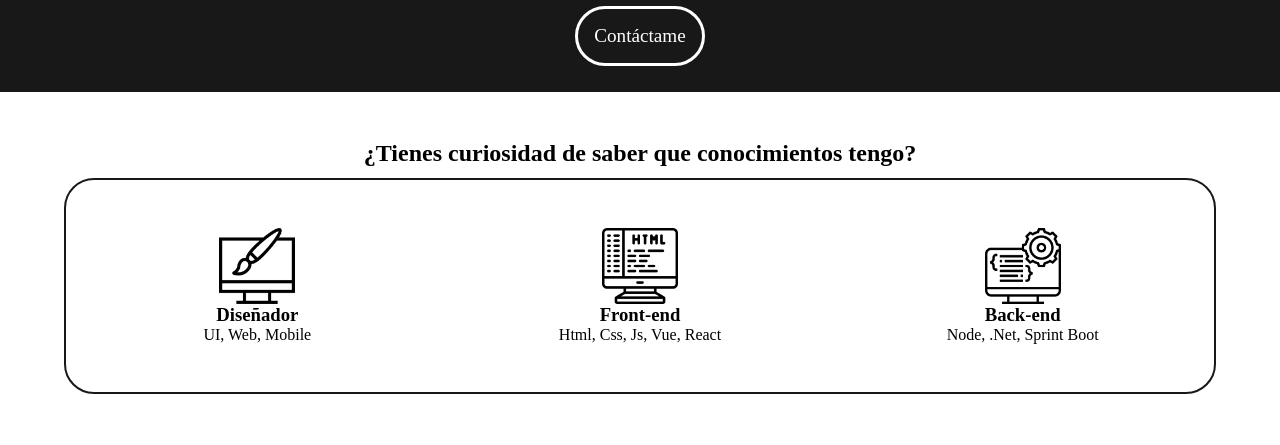
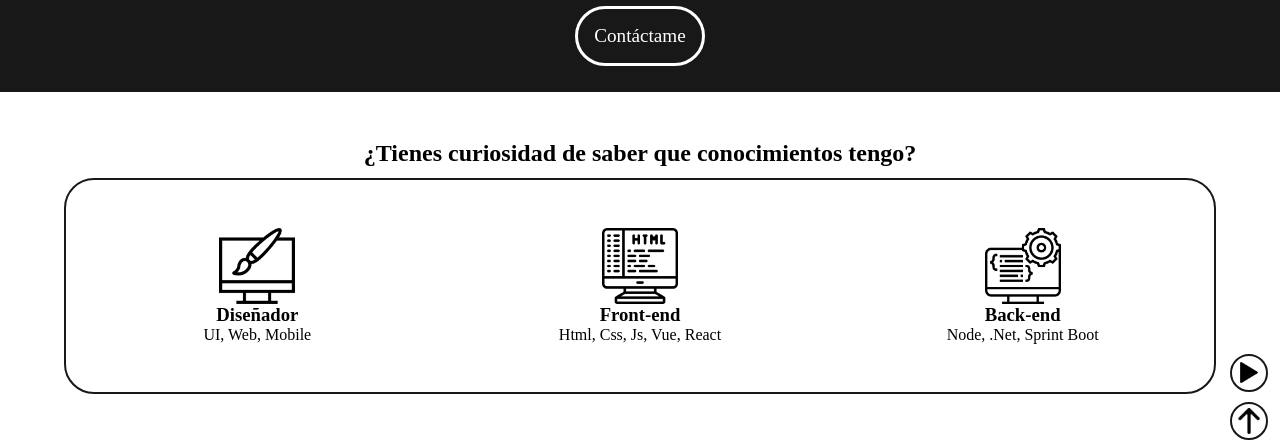
Before and after one commit to sp-university-code/ProyectosDawnCpy, a plain HTML site: page index.html in a window 1280 px wide. Shown: the part 348-793 px from the top of the page. Drawn offline with Linux system fonts and the light colour scheme.

Commit message:
Implementacion scrollTop y Musica de audio con boton de control

```diff
--- a/index.html
+++ b/index.html
@@ -179,5 +179,19 @@
 			</div>
 			<p>©2022 - Jorge Zambrano</p>
 		</footer>
+
+		<div class="arrow-up">
+			<img src="./public/up-arrow.png" alt="">
+		</div>
+
+		<div class="music-icons">
+			<img src="./public/play.png" alt="">
+		</div>
+
+		<audio id="music" loop>
+			<source src="./public/song.mp3" type="audio/mp3">
+		</audio>
+
+		<script src="index.js"></script>
 	</body>
 </html>
--- a/index.js
+++ b/index.js
@@ -0,0 +1,20 @@
+const btnArrowUp = document.querySelector('.arrow-up')
+
+btnArrowUp.addEventListener('click', ()=>{
+  window.scrollTo({top: 0, left:0, behavior:"smooth"})
+})
+
+const btnMusic = document.querySelector('.music-icons')
+const iconMusic = document.querySelector('.music-icons>img')
+const song = document.querySelector('#music')
+
+btnMusic.addEventListener('click', ()=>{
+  if(song.paused) {
+    song.play()
+    iconMusic.src = "./public/pause.png"
+  }
+  else{
+    song.pause()
+    iconMusic.src = "./public/play.png"
+  }
+})
--- a/style.css
+++ b/style.css
@@ -295,3 +295,39 @@
 	text-align: center;
 	font-size: 0.7rem;
 }
+
+
+/* ----------------------- arrow up and audio ----------------------- */
+
+.arrow-up, .music-icons {
+	width: 2.4rem;
+	height: 2.4rem;
+	border: 2px solid var(--black);
+	border-radius: 50%;
+	display: flex;
+	justify-content: center;
+	align-items: center;
+	cursor: pointer;
+	background-color: white;
+	z-index: 10;
+	position: fixed;
+	right: 0;
+	bottom: 0;
+	margin-bottom: 12px;
+	margin-right: 12px;
+}
+
+.music-icons {
+	margin-bottom: 60px;
+}
+
+.arrow-up>img{
+	width: 75%;
+	height: 75%;
+}
+
+.music-icons>img{
+	width: 60%;
+	height: 60%;
+	padding-left: 1px;
+}
```
Also changed, not shown: public/pause.png (added), public/play.png (added), public/up-arrow.png (added), 1 other file.
